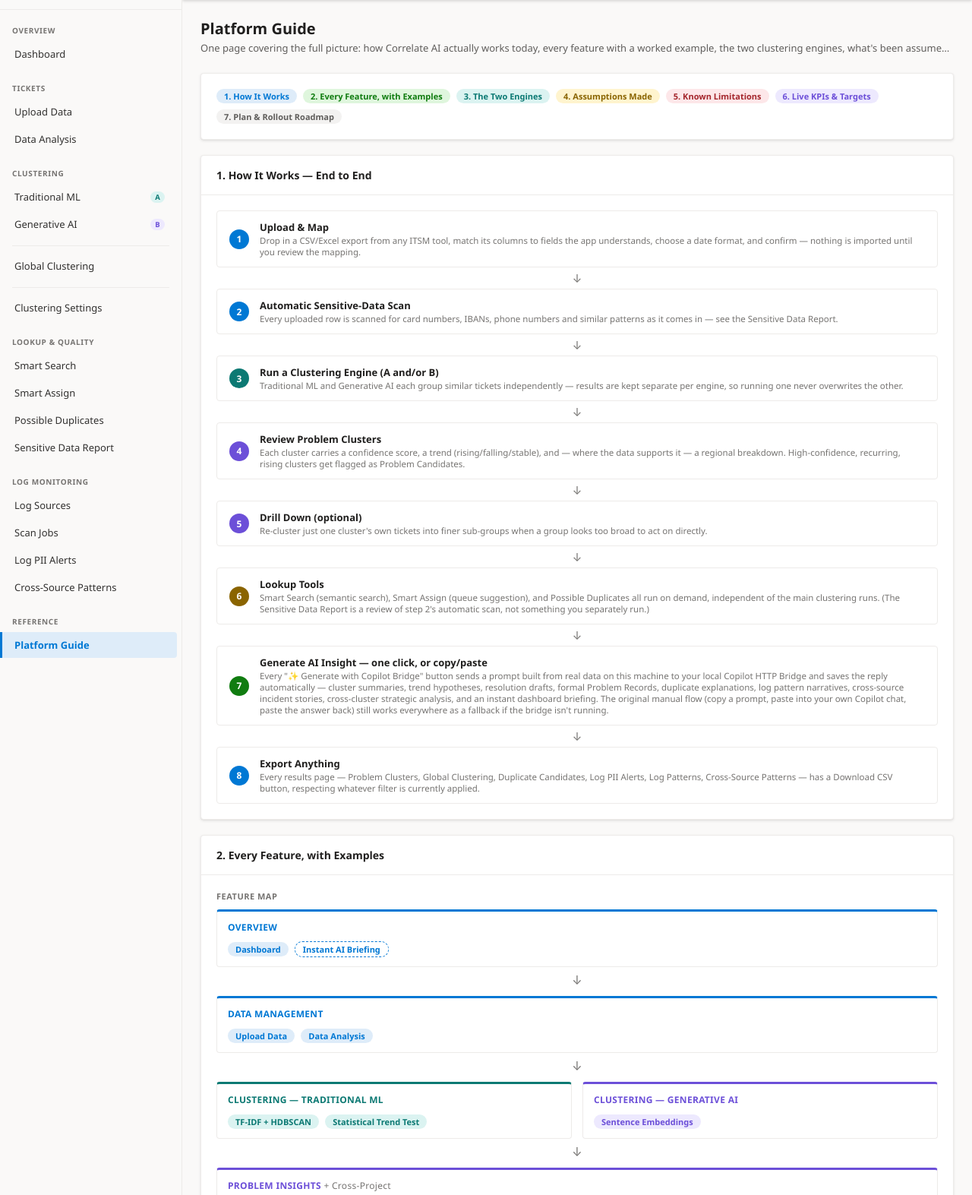
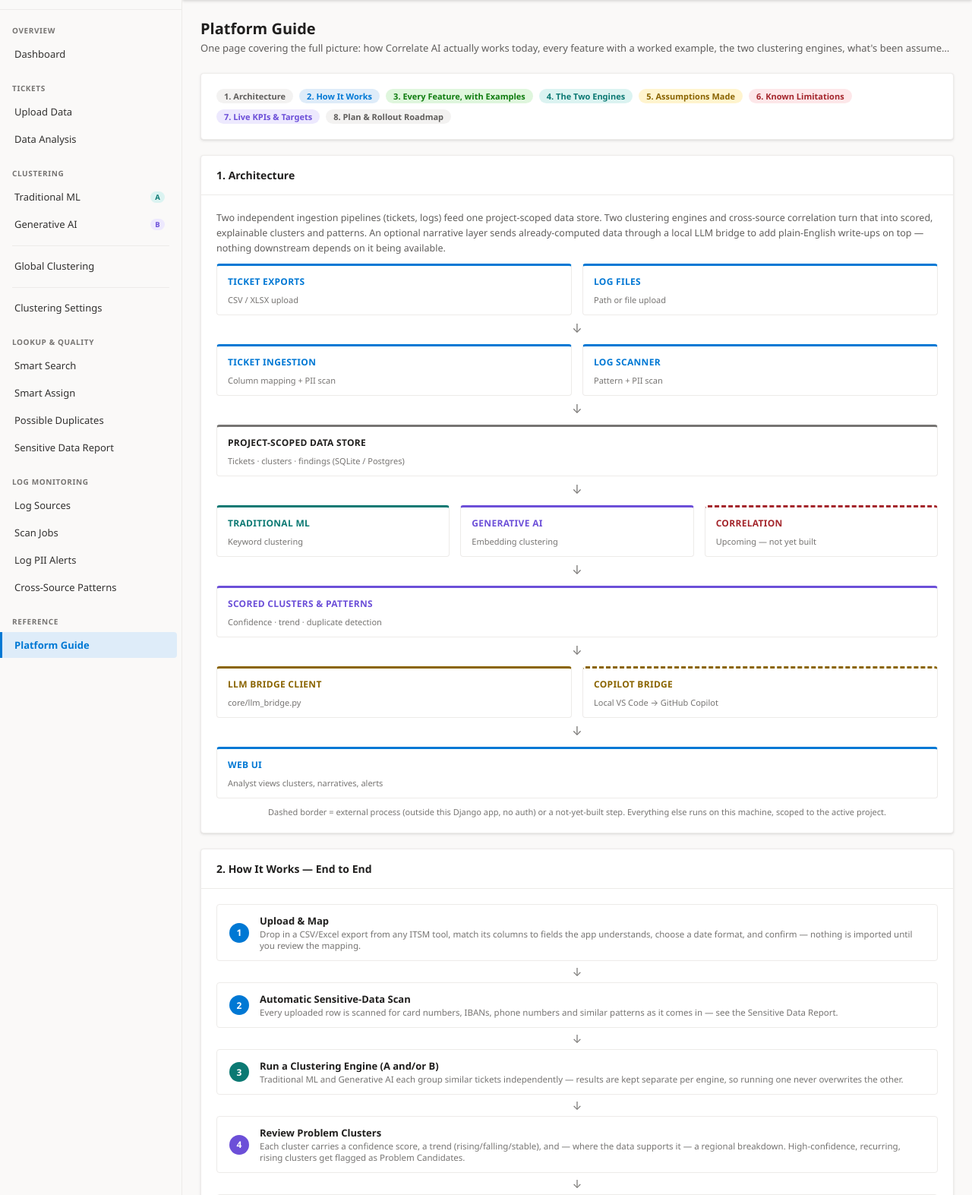
Before and after one commit to bgmaruthi13/CustomerSupportIntelligence, a Django app: page /how-it-works/ in a window 1280 px wide. Shown: the part 48-1621 px from the top of the page at 76% size. Run offline with Django 5.2, Linux system fonts and the light colour scheme; a user stored in the database is signed in; tables that the repository leaves empty hold one stand-in row (values such as "Sample post"); data that the repository does not hold is empty.

Commit message:
Add Architecture section to the Platform Guide
Added a new "1. Architecture" section at the top of how_it_works.html,
built from the existing feature-map-tier/feature-map-cat components
(matches the page's own styling rather than a one-off diagram) -
input -> ingestion -> project-scoped data store -> clustering engines
-> scored clusters -> optional LLM narrative bridge -> web UI, plus a
3-sentence intro. Sections 2-8 renumbered accordingly.

Known discrepancy, disclosed rather than silently fixed: the
Correlation tier is labeled "Upcoming - not yet built" per explicit
instruction, but logscan/correlation.py and LogPatternCorrelation are
already live (nav has a working Cross-Source Patterns link, BACKLOG.md
logs A.10 as Done). Left as requested - flagged here and in chat so
it's not mistaken for an oversight if this page gets used externally.

Verified: manage.py check clean; live browser pass after signing in
confirms the new section renders in place with no console errors.

Co-Authored-By: Claude Sonnet 5 <noreply@anthropic.com>

```diff
--- a/core/templates/core/how_it_works.html
+++ b/core/templates/core/how_it_works.html
@@ -12,18 +12,67 @@
 
 <div class="card" style="margin-bottom:20px">
   <div class="card-body pad" style="display:flex;flex-wrap:wrap;gap:8px">
-    <a href="#pipeline" class="badge badge-blue" style="text-decoration:none">1. How It Works</a>
-    <a href="#features" class="badge badge-green" style="text-decoration:none">2. Every Feature, with Examples</a>
-    <a href="#engines" class="badge badge-teal" style="text-decoration:none">3. The Two Engines</a>
-    <a href="#assumptions" class="badge badge-amber" style="text-decoration:none">4. Assumptions Made</a>
-    <a href="#limitations" class="badge badge-red" style="text-decoration:none">5. Known Limitations</a>
-    <a href="#kpis" class="badge badge-violet" style="text-decoration:none">6. Live KPIs &amp; Targets</a>
-    <a href="#roadmap" class="badge badge-grey" style="text-decoration:none">7. Plan &amp; Rollout Roadmap</a>
+    <a href="#architecture" class="badge badge-grey" style="text-decoration:none">1. Architecture</a>
+    <a href="#pipeline" class="badge badge-blue" style="text-decoration:none">2. How It Works</a>
+    <a href="#features" class="badge badge-green" style="text-decoration:none">3. Every Feature, with Examples</a>
+    <a href="#engines" class="badge badge-teal" style="text-decoration:none">4. The Two Engines</a>
+    <a href="#assumptions" class="badge badge-amber" style="text-decoration:none">5. Assumptions Made</a>
+    <a href="#limitations" class="badge badge-red" style="text-decoration:none">6. Known Limitations</a>
+    <a href="#kpis" class="badge badge-violet" style="text-decoration:none">7. Live KPIs &amp; Targets</a>
+    <a href="#roadmap" class="badge badge-grey" style="text-decoration:none">8. Plan &amp; Rollout Roadmap</a>
+  </div>
+</div>
+
+<div class="card" id="architecture" style="margin-bottom:20px;scroll-margin-top:16px">
+  <div class="card-header"><div class="card-title">1. Architecture</div></div>
+  <div class="card-body pad" style="font-size:12.5px;color:var(--text-secondary);line-height:1.6;padding-bottom:4px">Two independent ingestion pipelines (tickets, logs) feed one project-scoped data store. Two clustering engines and cross-source correlation turn that into scored, explainable clusters and patterns. An optional narrative layer sends already-computed data through a local LLM bridge to add plain-English write-ups on top — nothing downstream depends on it being available.</div>
+  <div class="card-body pad" style="padding-top:6px">
+
+    <div class="feature-map-tier">
+      <div class="feature-map-cat" style="border-top-color:var(--primary)"><h4 style="color:var(--primary)">Ticket exports</h4><p style="font-size:11px;color:var(--text-muted);margin:6px 0 0">CSV / XLSX upload</p></div>
+      <div class="feature-map-cat" style="border-top-color:var(--primary)"><h4 style="color:var(--primary)">Log files</h4><p style="font-size:11px;color:var(--text-muted);margin:6px 0 0">Path or file upload</p></div>
+    </div>
+    <div class="feature-map-arrow">&#8595;</div>
+
+    <div class="feature-map-tier">
+      <div class="feature-map-cat" style="border-top-color:var(--primary)"><h4 style="color:var(--primary)">Ticket ingestion</h4><p style="font-size:11px;color:var(--text-muted);margin:6px 0 0">Column mapping + PII scan</p></div>
+      <div class="feature-map-cat" style="border-top-color:var(--primary)"><h4 style="color:var(--primary)">Log scanner</h4><p style="font-size:11px;color:var(--text-muted);margin:6px 0 0">Pattern + PII scan</p></div>
+    </div>
+    <div class="feature-map-arrow">&#8595;</div>
+
+    <div class="feature-map-tier">
+      <div class="feature-map-cat" style="border-top-color:var(--text-muted);flex:2"><h4 style="color:var(--text-primary)">Project-scoped data store</h4><p style="font-size:11px;color:var(--text-muted);margin:6px 0 0">Tickets · clusters · findings (SQLite / Postgres)</p></div>
+    </div>
+    <div class="feature-map-arrow">&#8595;</div>
+
+    <div class="feature-map-tier">
+      <div class="feature-map-cat" style="border-top-color:var(--teal)"><h4 style="color:var(--teal)">Traditional ML</h4><p style="font-size:11px;color:var(--text-muted);margin:6px 0 0">Keyword clustering</p></div>
+      <div class="feature-map-cat" style="border-top-color:var(--violet)"><h4 style="color:var(--violet)">Generative AI</h4><p style="font-size:11px;color:var(--text-muted);margin:6px 0 0">Embedding clustering</p></div>
+      <div class="feature-map-cat" style="border-top-color:var(--red);border-top-style:dashed"><h4 style="color:var(--red)">Correlation</h4><p style="font-size:11px;color:var(--text-muted);margin:6px 0 0">Upcoming — not yet built</p></div>
+    </div>
+    <div class="feature-map-arrow">&#8595;</div>
+
+    <div class="feature-map-tier">
+      <div class="feature-map-cat" style="border-top-color:var(--violet);flex:2"><h4 style="color:var(--violet)">Scored clusters &amp; patterns</h4><p style="font-size:11px;color:var(--text-muted);margin:6px 0 0">Confidence · trend · duplicate detection</p></div>
+    </div>
+    <div class="feature-map-arrow">&#8595;</div>
+
+    <div class="feature-map-tier">
+      <div class="feature-map-cat" style="border-top-color:var(--amber)"><h4 style="color:var(--amber)">LLM bridge client</h4><p style="font-size:11px;color:var(--text-muted);margin:6px 0 0">core/llm_bridge.py</p></div>
+      <div class="feature-map-cat" style="border-top-color:var(--amber);border-top-style:dashed"><h4 style="color:var(--amber)">Copilot bridge</h4><p style="font-size:11px;color:var(--text-muted);margin:6px 0 0">Local VS Code &rarr; GitHub Copilot</p></div>
+    </div>
+    <div class="feature-map-arrow">&#8595;</div>
+
+    <div class="feature-map-tier">
+      <div class="feature-map-cat" style="border-top-color:var(--primary);flex:2"><h4 style="color:var(--primary)">Web UI</h4><p style="font-size:11px;color:var(--text-muted);margin:6px 0 0">Analyst views clusters, narratives, alerts</p></div>
+    </div>
+
+    <div style="text-align:center;margin-top:10px;font-size:11px;color:var(--text-muted)">Dashed border = external process (outside this Django app, no auth) or a not-yet-built step. Everything else runs on this machine, scoped to the active project.</div>
   </div>
 </div>
 
 <div class="card" id="pipeline" style="margin-bottom:20px;scroll-margin-top:16px">
-  <div class="card-header"><div class="card-title">1. How It Works — End to End</div></div>
+  <div class="card-header"><div class="card-title">2. How It Works — End to End</div></div>
   <div class="pipeline-flow">
     <div class="pipeline-step"><div class="step-num" style="background:var(--primary)">1</div><div><div class="step-label">Upload &amp; Map</div><div class="step-desc">Drop in a CSV/Excel export from any ITSM tool, match its columns to fields the app understands, choose a date format, and confirm — nothing is imported until you review the mapping.</div></div></div>
     <div class="pipeline-arrow">↓</div>
@@ -44,7 +93,7 @@
 </div>
 
 <div class="card" id="features" style="margin-bottom:20px;scroll-margin-top:16px">
-  <div class="card-header"><div class="card-title">2. Every Feature, with Examples</div></div>
+  <div class="card-header"><div class="card-title">3. Every Feature, with Examples</div></div>
 
   <div class="card-body pad" style="padding-bottom:10px">
     <div style="font-size:11px;font-weight:700;text-transform:uppercase;letter-spacing:0.5px;color:var(--text-muted);margin-bottom:10px">Feature Map</div>
@@ -249,7 +298,7 @@
 </div>
 
 <div class="card" id="engines" style="margin-bottom:20px;scroll-margin-top:16px">
-  <div class="card-header"><div class="card-title">3. The Two Clustering Engines</div></div>
+  <div class="card-header"><div class="card-title">4. The Two Clustering Engines</div></div>
   <div class="card-body pad" style="font-size:12.5px;color:var(--text-secondary);line-height:1.6;margin-bottom:4px">Both are genuinely AI — Traditional ML (statistical/classical) and Generative AI (embedding-based) are both branches of the same AI family tree. The choice is about cost, infrastructure, and semantic depth, not "AI vs. no AI." Both run <strong>live and fully on this machine today</strong> — neither is waiting on external API access.</div>
   <div class="card-body">
     <table class="data-table">
@@ -268,7 +317,7 @@
 </div>
 
 <div class="card" id="assumptions" style="margin-bottom:20px;scroll-margin-top:16px">
-  <div class="card-header"><div class="card-title">4. Assumptions Made</div></div>
+  <div class="card-header"><div class="card-title">5. Assumptions Made</div></div>
   <div class="card-body pad">
     <ul style="font-size:12.5px;color:var(--text-secondary);line-height:1.8;padding-left:18px;margin:0">
       <li>Uploaded data has at least one genuinely free-text field (a title/description) — clustering quality depends directly on how descriptive that text is; a file of only short codes will cluster poorly.</li>
@@ -289,7 +338,7 @@
 </div>
 
 <div class="card" id="limitations" style="margin-bottom:20px;scroll-margin-top:16px">
-  <div class="card-header"><div class="card-title">5. Known Limitations</div></div>
+  <div class="card-header"><div class="card-title">6. Known Limitations</div></div>
   <div class="card-body pad">
     <ul style="font-size:12.5px;color:var(--text-secondary);line-height:1.8;padding-left:18px;margin:0">
       <li><strong>The Copilot HTTP Bridge has no authentication.</strong> Anything running on the same machine can call it — acceptable for a single developer's local dev box, not a design suited to a shared server without a network-level restriction (e.g. binding to localhost only, which it already does by default).</li>
@@ -312,7 +361,7 @@
 </div>
 
 <div class="card" id="kpis" style="margin-bottom:20px;scroll-margin-top:16px">
-  <div class="card-header"><div class="card-title">6. Live KPIs &amp; Original Targets</div></div>
+  <div class="card-header"><div class="card-title">7. Live KPIs &amp; Original Targets</div></div>
   {% if project %}
   <div class="card-body pad">
     <div style="font-size:12.5px;font-weight:700;color:var(--text-primary);margin-bottom:10px">Live snapshot — {{ project.name }}</div>
@@ -372,7 +421,7 @@
 </div>
 
 <div class="card" id="roadmap" style="margin-bottom:20px;scroll-margin-top:16px">
-  <div class="card-header"><div class="card-title">7. Original Plan &amp; Rollout Roadmap</div></div>
+  <div class="card-header"><div class="card-title">8. Original Plan &amp; Rollout Roadmap</div></div>
   <div class="card-body pad" style="display:grid;grid-template-columns:1fr 1fr;gap:24px 32px">
     <div class="kpi-card blue"><div class="kpi-label">Timeline</div><div class="kpi-value">5.5<span style="font-size:16px;font-weight:500"> wks</span></div><div class="kpi-trend">7 phases, original proposal</div></div>
     <div class="kpi-card violet"><div class="kpi-label">Total Effort</div><div class="kpi-value">28<span style="font-size:16px;font-weight:500"> MD</span></div><div class="kpi-trend">Either approach</div></div>
```
